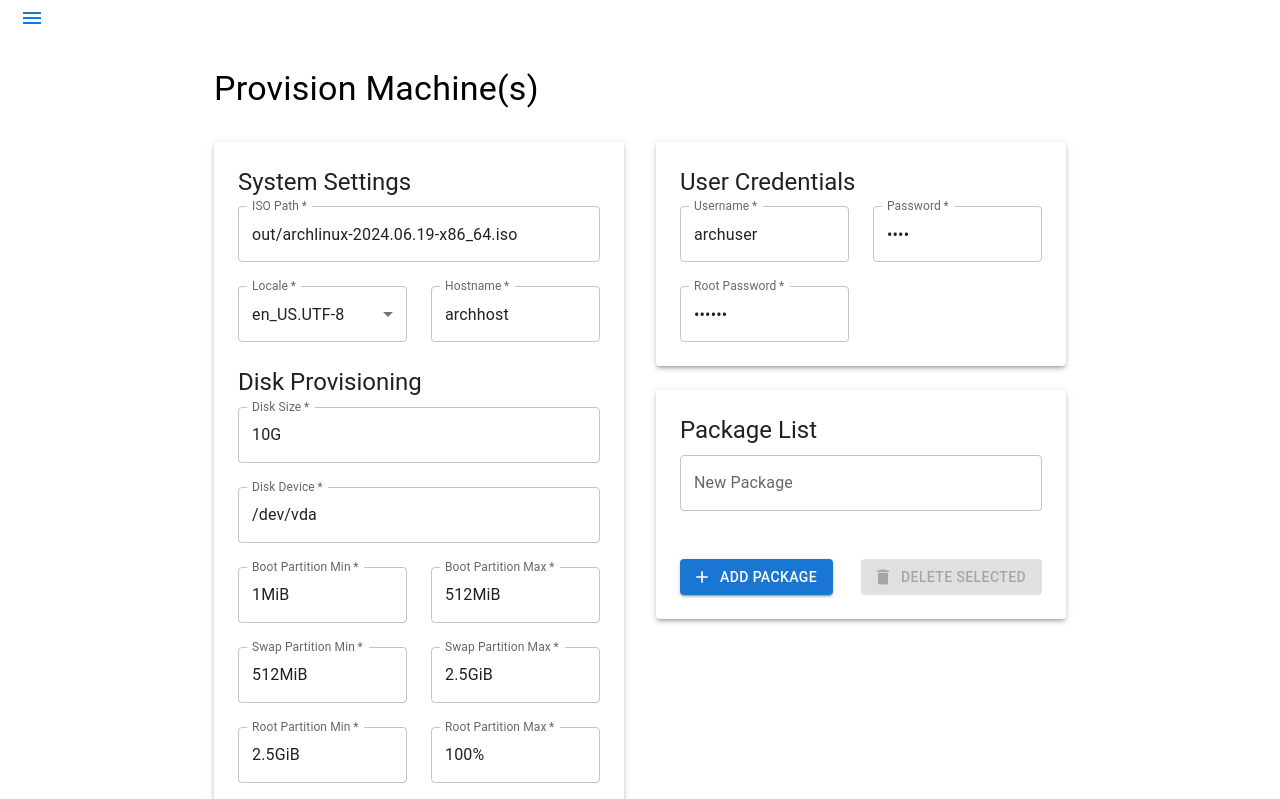
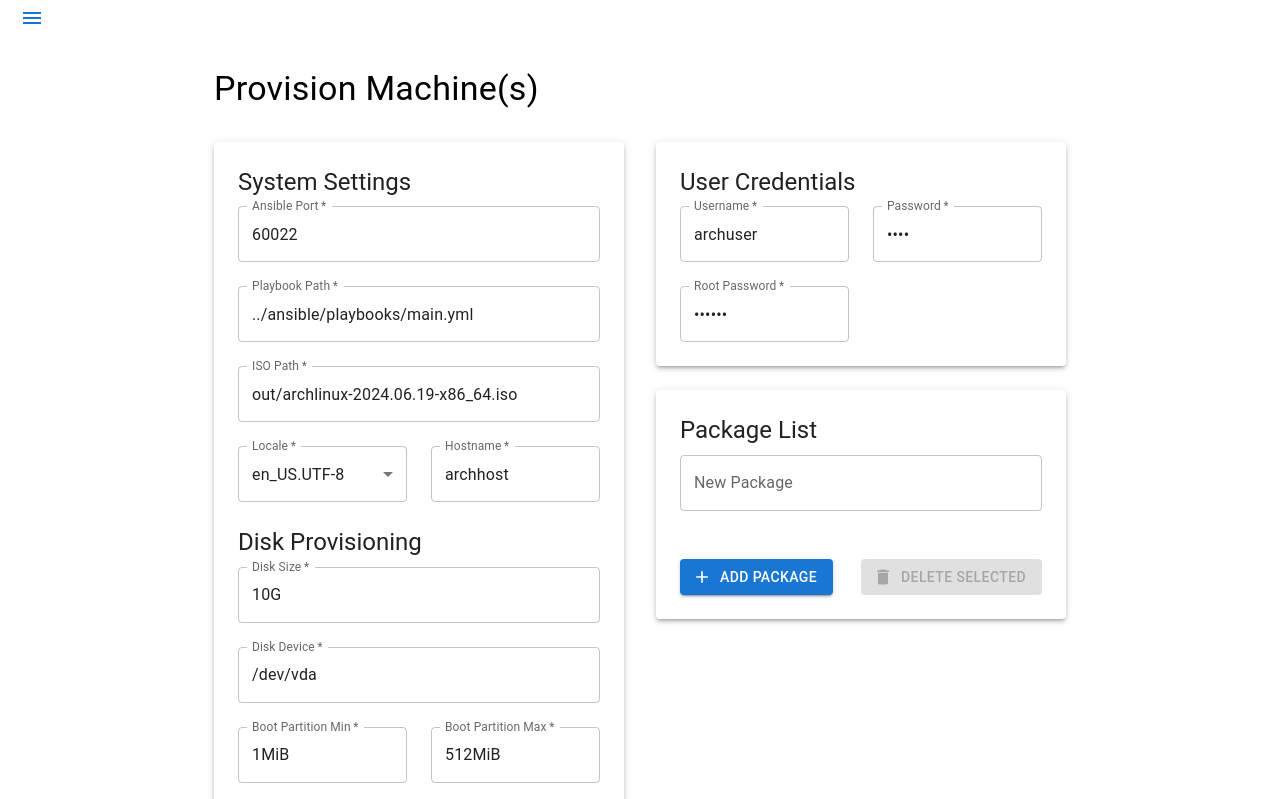
Before and after one commit to asdf57/arch-provisioner, a React (Create React App) app in the folder web/: page /provision in a window 1280 px wide. Shown: the top 799 px of the page. Built offline with nearby package versions, Linux system fonts and the light colour scheme.

Commit message:
Add additional fields

```diff
--- a/web/src/components/ProvisionDiskSettings.jsx
+++ b/web/src/components/ProvisionDiskSettings.jsx
@@ -36,6 +36,26 @@ const ProvisionDiskSettings = () => {
       </Typography>
       <form>
         <Grid container spacing={3}>
+        <Grid item xs={12}>
+            <TextField
+              label="Ansible Port"
+              name="ansible_port"
+              value={options.ansible_port}
+              onChange={handleChange}
+              fullWidth
+              required
+            />
+          </Grid>
+        <Grid item xs={12}>
+            <TextField
+              label="Playbook Path"
+              name="playbook_path"
+              value={options.playbook}
+              onChange={handleChange}
+              fullWidth
+              required
+            />
+          </Grid>
           <Grid item xs={12}>
             <TextField
               label="ISO Path"
```
